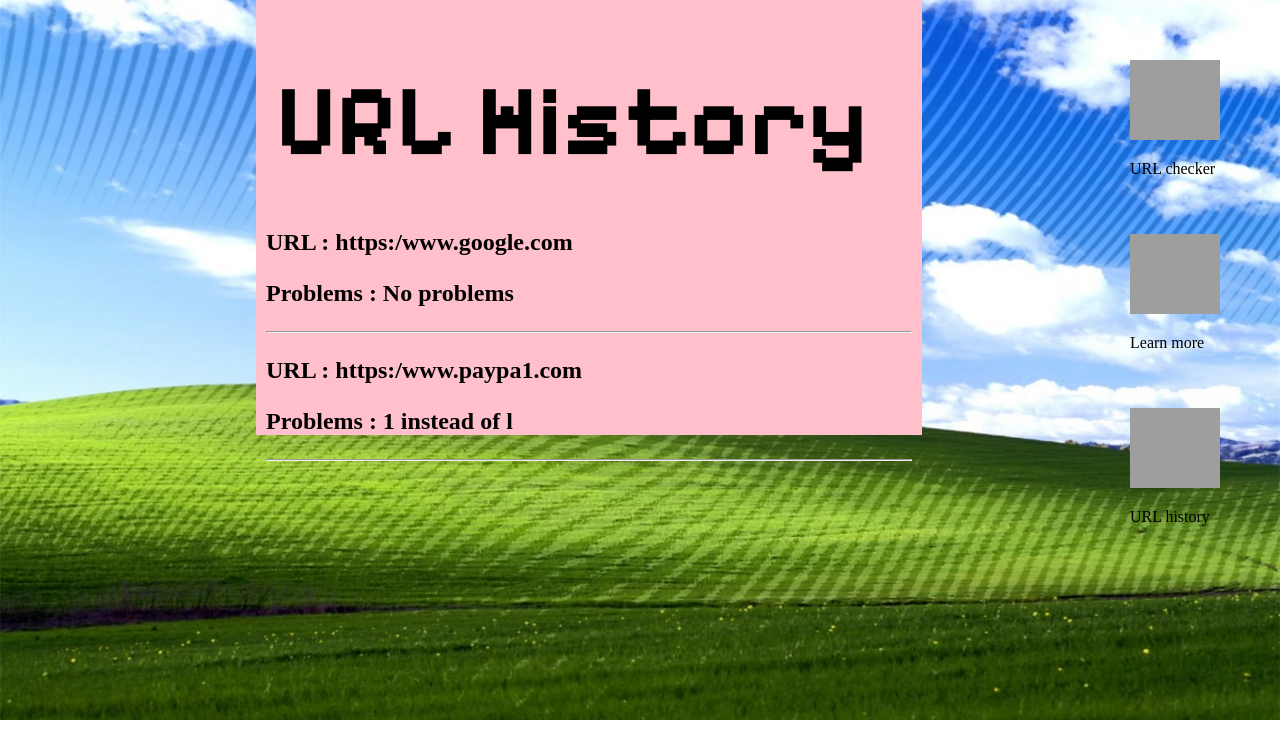
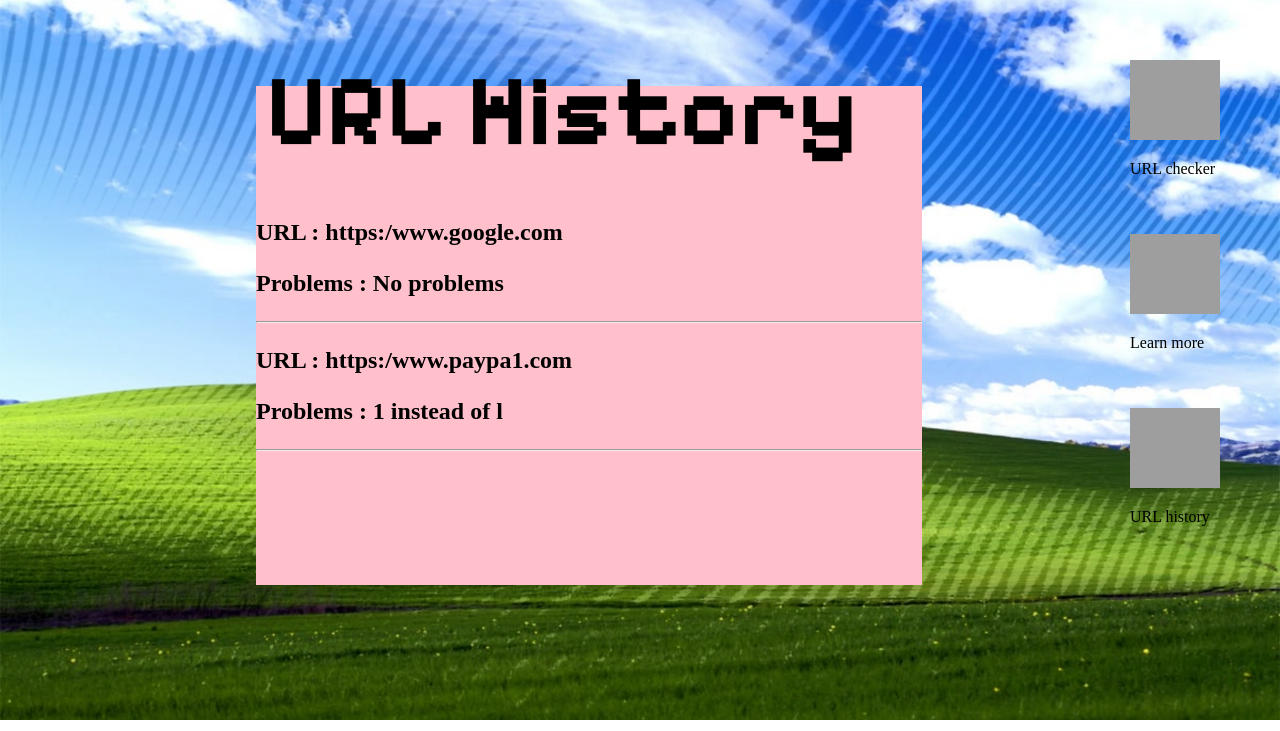
Before and after one commit to LiaCohen-sketch/5TAY-5AFE, a Flask app: page /api/history in a window 1280 px wide. Shown: the top 731 px of the page. Run offline with Flask 3, Linux system fonts and the light colour scheme; grey boxes are pictures that could not be loaded.

Commit message:
nvm not styling historyPg now

```diff
--- a/templates/history.html
+++ b/templates/history.html
@@ -7,13 +7,6 @@
         <title>URL History</title>
     </head>
 
-
-    <style>
-        #section{
-            padding:10px;
-
-        }
-    </style>
     <body>
         <header id="header"></header>
         <script src="../static/header.js"></script>
```
